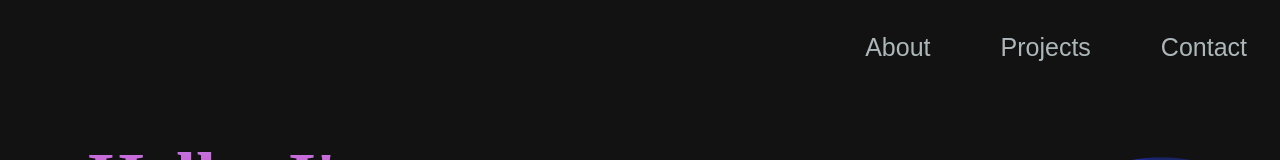
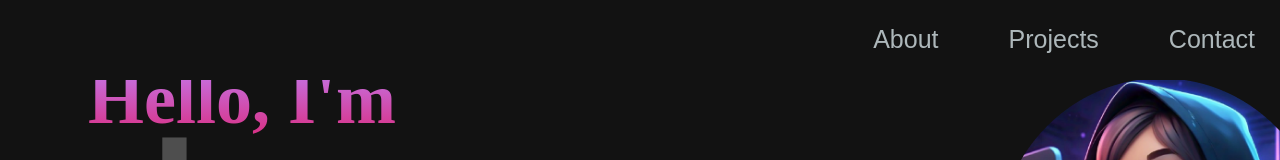
Before and after one commit to thasneem9/portfolio-internship-task, a React (Vite) app: page / in a window 1280 px wide. Shown: the top 160 px of the page. Built offline with nearby package versions, Linux system fonts and the light colour scheme.

Commit message:
fixed navbar at top

```diff
--- a/src/App.css
+++ b/src/App.css
@@ -5,6 +5,9 @@
     font-family: "Arial", sans-serif;
     padding:10px;
     margin:15px;
+
+
+
 
 }
 .navItems a:hover{
@@ -15,6 +18,16 @@
     flex-direction: row;
     justify-content: end;
     gap:20px;
+
+    position: fixed; /* Keeps navbar at the top */
+    top: 0;
+    left: 0;
+    width: 100%;
+    background-color: #121212; /* Dark background */
+    color: white; /* Ensures text is visible */
+    text-align: center;
+    z-index: 1000; /* Keeps navbar above other elements */
+    height:80px;
 }
 body{
     background-color: #121212;
```
